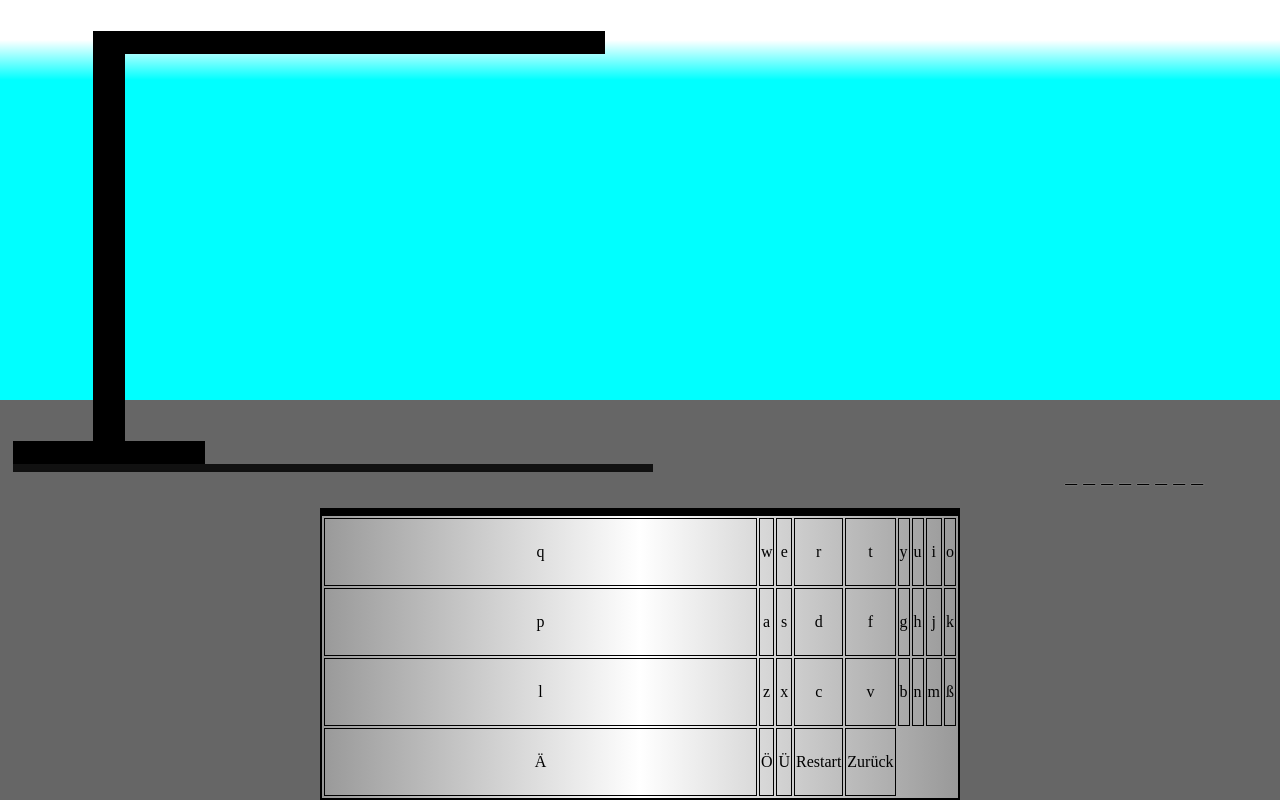
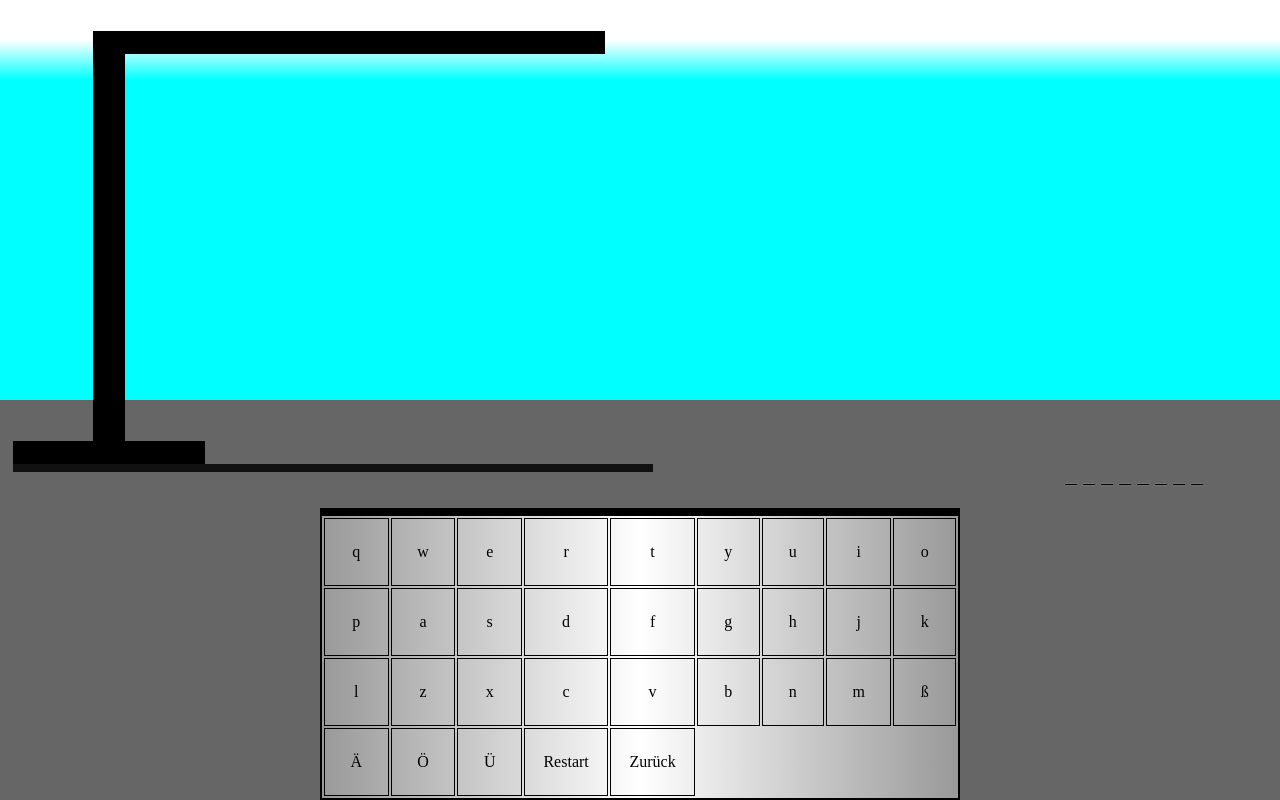
Before and after one commit to james-hi/schule-emag, a PHP site: page /Game/hangman/hangman.html in a window 1280 px wide. Run offline with PHP 8.4, Linux system fonts and the light colour scheme.

Commit message:
Update hangman.css

```diff
--- a/Game/hangman/hangman.css
+++ b/Game/hangman/hangman.css
@@ -6,7 +6,7 @@ body{
 .td{
     border:1px solid black;
     text-align:center;
-    width:100%;
+    width:10vw;
     height:8vh;
 }
 
@@ -22,7 +22,7 @@ table{
     left:50%;
     transform:translate(-50%);
     background:linear-gradient(to right, #999 , #fff , #999);
-    width:max;
+    width:auto;
     height:max;
 }
 
```
